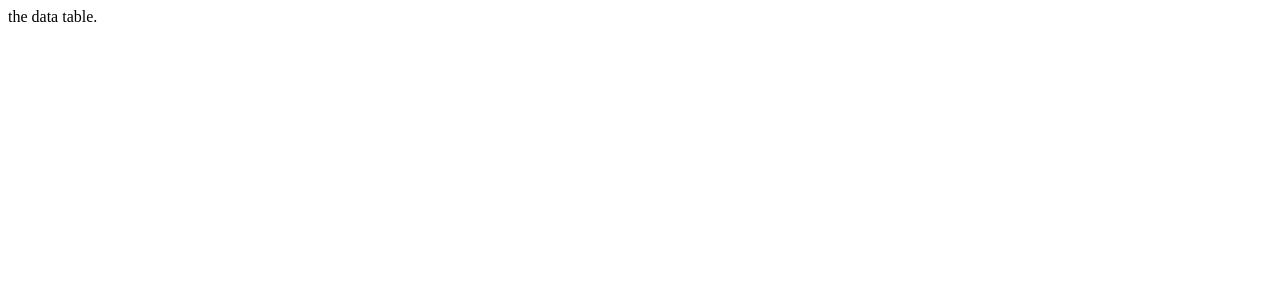
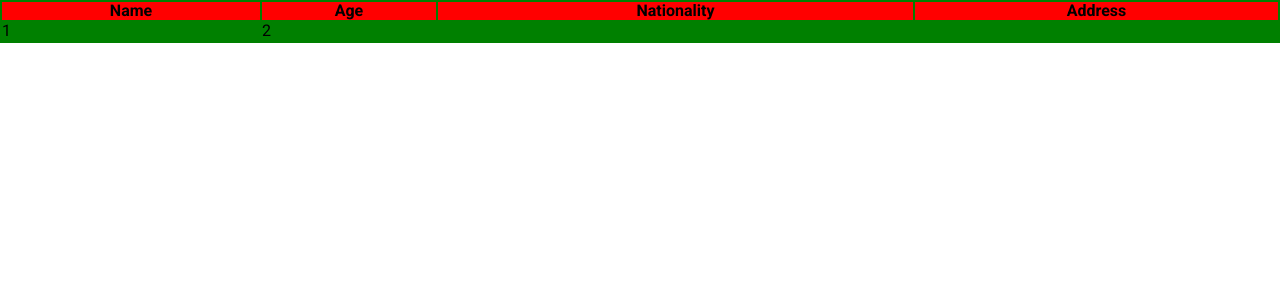
Before and after one commit to webtech-coding/react-data-table, a React app: page / in a window 1280 px wide. Shown: the top 300 px of the page. Built offline with nearby package versions, Linux system fonts and the light colour scheme; the HTML template or start-up script is replaced by a standard one.

Commit message:
table header property added

```diff
--- a/package.json
+++ b/package.json
@@ -10,8 +10,10 @@
     "preview": "vite preview"
   },
   "dependencies": {
+    "@types/prop-types": "^15.7.14",
     "react": "^19.0.0",
-    "react-dom": "^19.0.0"
+    "react-dom": "^19.0.0",
+    "sass": "^1.86.0"
   },
   "devDependencies": {
     "@eslint/js": "^9.21.0",
--- /dev/null
+++ b/src/assets/styles/base/_reset.scss
@@ -0,0 +1,68 @@
+*,
+*::after,
+*::before{
+    margin: 0;
+    padding:0;
+    border: 0;
+    box-sizing: inherit;
+    background-repeat: no-repeat;
+}
+
+body{
+    box-sizing: border-box;
+    width: 100%;
+    overflow-x: hidden;
+    line-height: 1.15;
+}
+
+a,
+a:visited,
+a:hover,
+a:active{
+    text-decoration: none;
+    color:inherit;
+    outline: none;
+    background-color: transparent;
+}
+
+ul, ol{
+    list-style: none;
+    outline: none;
+}
+
+b,
+strong {
+  font-weight: bolder;
+}
+
+small{
+    font-size: 80%;
+}
+
+button,
+button:active{
+    outline: none;
+    border:0;
+}
+
+/* width */
+::-webkit-scrollbar {
+    width: 6px;
+  }
+
+  /* Track */
+  ::-webkit-scrollbar-track {
+    background: #cccccc;
+    border-radius: 100px;
+  }
+
+  /* Handle */
+  ::-webkit-scrollbar-thumb {
+    background: #0076bf;
+    border-radius: 100px;
+  }
+
+  /* Handle on hover */
+  ::-webkit-scrollbar-thumb:hover {
+    background: #555;
+  }
--- /dev/null
+++ b/src/assets/styles/base/_typography.scss
@@ -0,0 +1,4 @@
+@import 'https://fonts.googleapis.com/css2?family=Roboto:ital,wght@0,100..900;1,100..900&display=swap';
+html{
+    font-family: 'Roboto';
+}
--- /dev/null
+++ b/src/assets/styles/components/_datatable.scss
@@ -0,0 +1,13 @@
+.data-table{
+    width: 100%;
+    background-color: green;
+
+    &__table{
+        width: 100%;
+    }
+
+    &__header{
+        width: 100%;
+        background-color: red;
+    }
+}
--- /dev/null
+++ b/src/assets/styles/main.scss
@@ -0,0 +1,5 @@
+@use './base/reset';
+@use './base/typography';
+
+@use './components/datatable';
+@use './components/actionbar';
--- /dev/null
+++ b/src/components/dataTable/actionBar.tsx
@@ -0,0 +1,13 @@
+import { ReactElement, type FC } from "react";
+
+const ActionBar:FC =():ReactElement=>{
+    return(
+        <div className="data-table__action-bar">
+            <div className="data-table__search">
+
+            </div>
+        </div>
+    )
+}
+
+export default ActionBar;
--- a/src/components/dataTable/index.tsx
+++ b/src/components/dataTable/index.tsx
@@ -1,9 +1,76 @@
-const DataTable = ()=>{
+import { FC, ReactElement } from "react";
+import ActionBar from "./actionBar";
+import TableHeader from "./tableHeader";
+import TableBody from "./tableBody";
+import { TableHeaderCell, TableProps } from "./types";
+
+
+const ReactDataTable:FC<TableProps> = ({showActionBar=true}):ReactElement=>{
+    const tableHeaderCells = [
+        {
+            label:"Name",
+            name:"name",
+        },
+        {
+            label:"Age",
+            name:"age",
+        },
+        {
+            label:"Nationality",
+            name:"address",
+        },
+        {
+            label:"Address",
+            name:"address",
+
+        }
+    ]
+
+    const tableRows = []
+
     return(
-        <div>
-            the data table.
+        <div className="data-table">
+            {showActionBar && <ActionBar/>}
+
+            <table className="data-table__table">
+                <TableHeader
+                    headerCells={tableHeaderCells}
+                    onHeaderClick={(header:TableHeaderCell)=>console.log(header)}
+                />
+                <TableBody
+                    tableRows={tableRows}
+                />
+            </table>
         </div>
     )
 }
 
-export default DataTable;
+export default ReactDataTable;
+
+/*
+
+header = [
+    {
+        label,
+        sorting,
+        name,
+        hideSm,
+        hideMd,
+        hideLg
+    }
+
+]
+
+data = [
+    {
+        name:'',
+        value:
+    }
+]
+
+controls=true // that provide table controls.
+paginationNumbers
+onRowClick
+
+
+*/
--- /dev/null
+++ b/src/components/dataTable/tableBody.tsx
@@ -0,0 +1,16 @@
+import { ReactElement, type FC } from "react";
+
+
+
+const TableBody:FC =():ReactElement=>{
+    return(
+        <tbody>
+            <tr>
+                <td>1</td>
+                <td>2</td>
+            </tr>
+        </tbody>
+    )
+}
+
+export default TableBody
--- /dev/null
+++ b/src/components/dataTable/tableHeader.tsx
@@ -0,0 +1,25 @@
+import { FC, ReactElement, memo } from "react"
+import { TableHeaderCell } from "./types"
+
+type TableHeaderPropType ={
+    headerCells:TableHeaderCell[],
+    onHeaderClick:(e:TableHeaderCell)=>void
+}
+
+const TableHeader:FC<TableHeaderPropType> =({headerCells, onHeaderClick}):ReactElement=>{
+    return(
+        <thead className="data-table__header">
+             <tr>
+                {
+                    headerCells.map(cell=>{
+                        return(
+                            <th onClick={()=>onHeaderClick(cell)}>{cell.label}</th>
+                        )
+                    })
+                }
+            </tr>
+        </thead>
+    )
+}
+
+export default memo(TableHeader)
--- /dev/null
+++ b/src/components/dataTable/types.ts
@@ -0,0 +1,17 @@
+export type TableHeaderCell={
+    label:string,
+    name:string,
+    sorting?:boolean,
+    hideInSm?:boolean,
+    hideinMd?:boolean
+}
+
+export type TableProps={
+    showActionBar?:boolean,
+    stripe?:boolean,
+
+}
+
+export type TableColumn={
+
+}
--- a/src/index.tsx
+++ b/src/index.tsx
@@ -1,9 +1,10 @@
 import { StrictMode } from 'react'
 import { createRoot } from 'react-dom/client'
-import DataTable from './components/dataTable'
+import ReactDataTable from './components/dataTable'
+import './assets/styles/main.scss';
 
 createRoot(document.getElementById('root')!).render(
   <StrictMode>
-    <DataTable />
+    <ReactDataTable />
   </StrictMode>,
 )
```
Also changed, not shown: src/assets/styles/components/_actionbar.scss (added), 1 other file (tests, documents, lock files or other folders).
